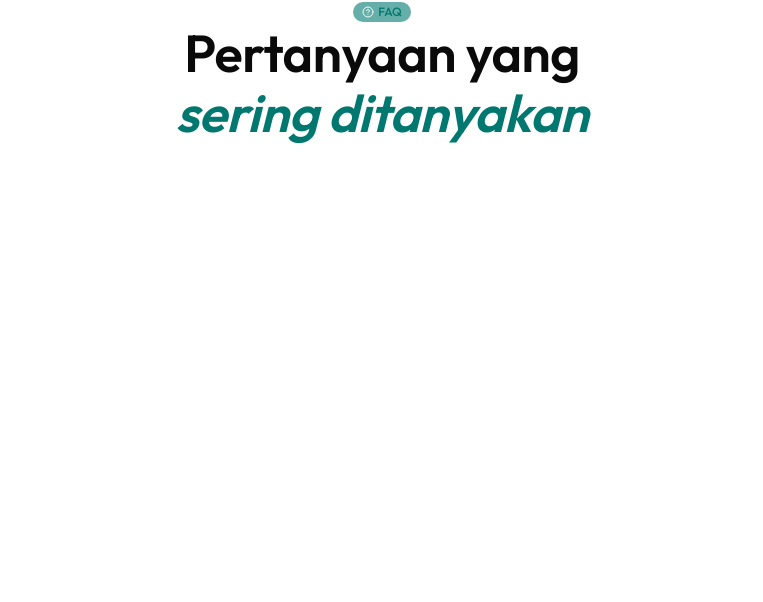
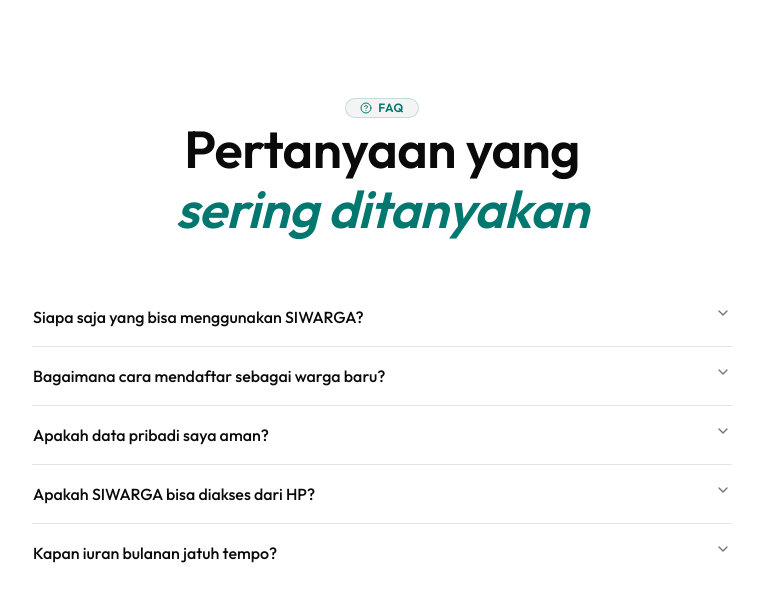
Before and after one commit to raihannurhidayat/landing-page-siwarga, a Next.js app: page / in a window 1280 px wide. Shown: the top 602 px of the page, without its empty margins (258-1021 px from the left). Built offline with nearby package versions, Linux system fonts and the light colour scheme.

Commit message:
feature(section): Completed FAQ Section

```diff
--- a/components/ui/accordion.tsx
+++ b/components/ui/accordion.tsx
@@ -1,10 +1,10 @@
-"use client"
+"use client";
 
-import * as React from "react"
-import { Accordion as AccordionPrimitive } from "radix-ui"
+import * as React from "react";
+import { Accordion as AccordionPrimitive } from "radix-ui";
 
-import { cn } from "@/lib/utils"
-import { ChevronDownIcon, ChevronUpIcon } from "lucide-react"
+import { cn } from "@/lib/utils";
+import { ChevronDownIcon, ChevronUpIcon } from "lucide-react";
 
 function Accordion({
   className,
@@ -16,7 +16,7 @@
       className={cn("flex w-full flex-col", className)}
       {...props}
     />
-  )
+  );
 }
 
 function AccordionItem({
@@ -29,7 +29,7 @@
       className={cn("not-last:border-b", className)}
       {...props}
     />
-  )
+  );
 }
 
 function AccordionTrigger({
@@ -42,17 +42,23 @@
       <AccordionPrimitive.Trigger
         data-slot="accordion-trigger"
         className={cn(
-          "group/accordion-trigger relative flex flex-1 items-start justify-between rounded-md border border-transparent py-4 text-left text-sm font-medium transition-all outline-none hover:underline focus-visible:border-ring focus-visible:ring-3 focus-visible:ring-ring/50 focus-visible:after:border-ring disabled:pointer-events-none disabled:opacity-50 **:data-[slot=accordion-trigger-icon]:ml-auto **:data-[slot=accordion-trigger-icon]:size-4 **:data-[slot=accordion-trigger-icon]:text-muted-foreground",
-          className
+          "group/accordion-trigger relative flex flex-1 items-start justify-between rounded-md border border-transparent py-4 text-left text-sm font-medium transition-all outline-none focus-visible:border-ring focus-visible:ring-3 focus-visible:ring-ring/50 focus-visible:after:border-ring disabled:pointer-events-none disabled:opacity-50 **:data-[slot=accordion-trigger-icon]:ml-auto **:data-[slot=accordion-trigger-icon]:size-4 **:data-[slot=accordion-trigger-icon]:text-muted-foreground",
+          className,
         )}
         {...props}
       >
         {children}
-        <ChevronDownIcon data-slot="accordion-trigger-icon" className="pointer-events-none shrink-0 group-aria-expanded/accordion-trigger:hidden" />
-        <ChevronUpIcon data-slot="accordion-trigger-icon" className="pointer-events-none hidden shrink-0 group-aria-expanded/accordion-trigger:inline" />
+        <ChevronDownIcon
+          data-slot="accordion-trigger-icon"
+          className="pointer-events-none shrink-0 group-aria-expanded/accordion-trigger:hidden"
+        />
+        <ChevronUpIcon
+          data-slot="accordion-trigger-icon"
+          className="pointer-events-none hidden shrink-0 group-aria-expanded/accordion-trigger:inline"
+        />
       </AccordionPrimitive.Trigger>
     </AccordionPrimitive.Header>
-  )
+  );
 }
 
 function AccordionContent({
@@ -69,13 +75,13 @@
       <div
         className={cn(
           "h-(--radix-accordion-content-height) pt-0 pb-4 [&_a]:underline [&_a]:underline-offset-3 [&_a]:hover:text-foreground [&_p:not(:last-child)]:mb-4",
-          className
+          className,
         )}
       >
         {children}
       </div>
     </AccordionPrimitive.Content>
-  )
+  );
 }
 
-export { Accordion, AccordionItem, AccordionTrigger, AccordionContent }
+export { Accordion, AccordionItem, AccordionTrigger, AccordionContent };
--- a/features/landing/components/faq-section.tsx
+++ b/features/landing/components/faq-section.tsx
@@ -1,6 +1,13 @@
+import {
+  Accordion,
+  AccordionContent,
+  AccordionItem,
+  AccordionTrigger,
+} from "@/components/ui/accordion";
+import { Accordion as AccordionPrimitive } from "radix-ui";
 import { Badge } from "@/components/ui/badge";
 import { cn } from "@/lib/utils";
-import { CircleQuestionMark } from "lucide-react";
+import { CircleQuestionMark, MinusIcon, PlusIcon } from "lucide-react";
 import React from "react";
 
 const FAQItems = [
@@ -31,15 +38,41 @@
   },
 ];
 
+const AccordionPlusMinusIconDemo = () => {
+  return (
+    <Accordion
+      type="single"
+      collapsible
+      className='w-full border-0 [&>*>[data-slot="accordion-content"]]:px-0'
+      defaultValue="item-1"
+    >
+      {FAQItems.map((item, index) => (
+        <AccordionItem key={index} value={`item-${index + 1}`}>
+          <AccordionPrimitive.Header className="flex">
+            <AccordionPrimitive.Trigger
+              data-slot="accordion-trigger"
+              className="focus-visible:border-ring focus-visible:ring-ring/50 flex flex-1 items-center justify-between gap-4 border border-transparent px-2 py-2.5 text-left text-sm font-medium transition-all outline-none hover:underline focus-visible:ring-3 disabled:pointer-events-none disabled:opacity-50"
+            >
+              {item.question}
+              <PlusIcon className="text-muted-foreground pointer-events-none block size-4 shrink-0 transition-transform duration-500 in-data-open:hidden" />
+              <MinusIcon className="text-muted-foreground pointer-events-none hidden size-4 shrink-0 transition-transform duration-500 in-data-open:block" />
+            </AccordionPrimitive.Trigger>
+          </AccordionPrimitive.Header>
+          <AccordionContent className="text-muted-foreground px-2">
+            {item.answer}
+          </AccordionContent>
+        </AccordionItem>
+      ))}
+    </Accordion>
+  );
+};
+
 const FAQSection = () => {
   return (
-    <section>
-      <div>
+    <section className="py-24">
+      <div className="mx-auto max-w-275 px-6">
         <div className="text-center">
-          {/* <SectionLabel className="mb-[14px]" icon={CircleQuestionMark}>
-            FAQ
-          </SectionLabel> */}
-          <Badge className="bg-primary/60">
+          <Badge className="inline-flex items-center gap-1.5 rounded-[20px] border px-3.5 py-1.25 text-[12px] font-semibold uppercase tracking-[0.4px] border-primary/20 bg-secondary text-primary">
             <CircleQuestionMark /> <span className="text-primary">FAQ</span>
           </Badge>
           <h2
@@ -52,6 +85,21 @@
             <em className="italic text-primary">sering ditanyakan</em>
           </h2>
         </div>
+
+        <div className="mx-auto mt-12 max-w-175">
+          <Accordion type="single" collapsible>
+            {FAQItems.map((item, index) => (
+              <AccordionItem key={index} value={`item-${index + 1}`}>
+                <AccordionTrigger className="text-[16px]">
+                  {item.question}
+                </AccordionTrigger>
+                <AccordionContent className="text-[14px]">
+                  {item.answer}
+                </AccordionContent>
+              </AccordionItem>
+            ))}
+          </Accordion>
+        </div>
       </div>
     </section>
   );
```
